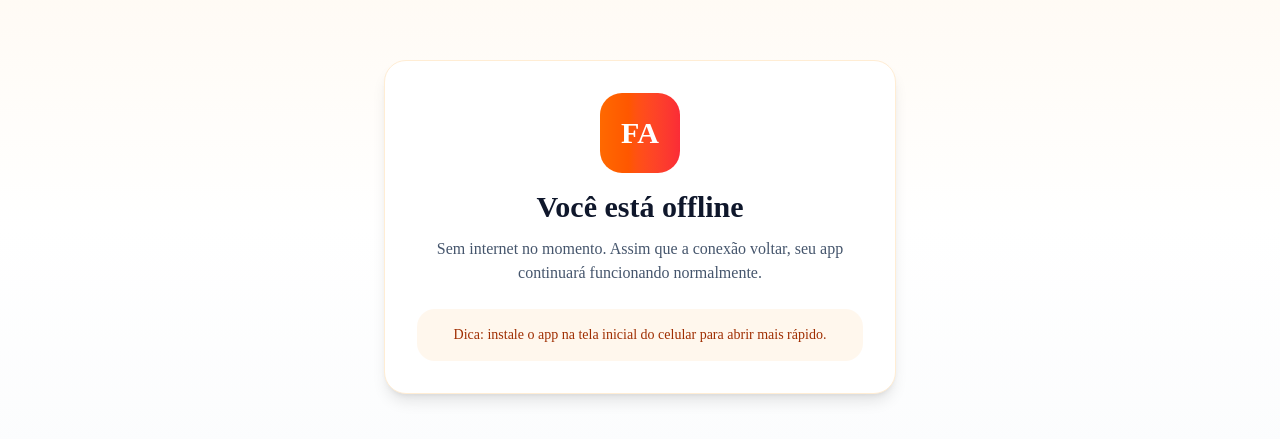
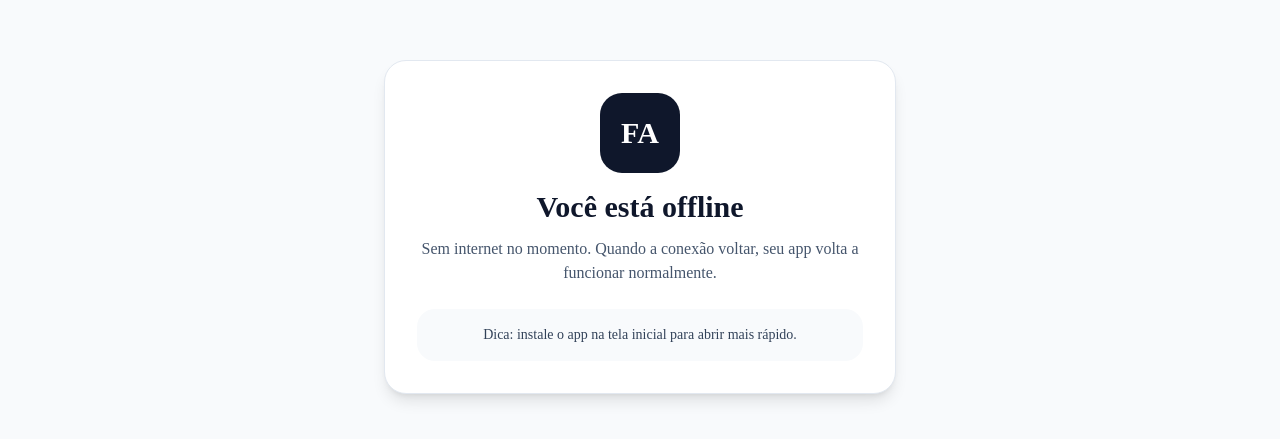
Before and after one commit to VastCommerce/precificacao-marketplace, a Next.js app: page /offline in a window 1280 px wide. Shown: the part 173-612 px from the top of the page. Built offline with nearby package versions, Linux system fonts and the light colour scheme.

Commit message:
layout saas com botao instalar pwa

```diff
--- a/app/layout.tsx
+++ b/app/layout.tsx
@@ -1,33 +1,23 @@
-import type { Metadata } from "next";
-import { Geist, Geist_Mono } from "next/font/google";
-import "./globals.css";
-
-const geistSans = Geist({
-  variable: "--font-geist-sans",
-  subsets: ["latin"],
-});
-
-const geistMono = Geist_Mono({
-  variable: "--font-geist-mono",
-  subsets: ["latin"],
-});
+import type { Metadata, Viewport } from 'next'
+import './globals.css'
 
 export const metadata: Metadata = {
-  title: "Create Next App",
-  description: "Generated by create next app",
-};
+  title: 'Calculadora Marketplace',
+  description: 'Precificação Shopee e Mercado Livre com PWA.',
+}
+
+export const viewport: Viewport = {
+  themeColor: '#0f172a',
+}
 
 export default function RootLayout({
   children,
 }: Readonly<{
-  children: React.ReactNode;
+  children: React.ReactNode
 }>) {
   return (
-    <html
-      lang="en"
-      className={`${geistSans.variable} ${geistMono.variable} h-full antialiased`}
-    >
-      <body className="min-h-full flex flex-col">{children}</body>
+    <html lang="pt-BR">
+      <body>{children}</body>
     </html>
-  );
+  )
 }
--- a/app/manifest.ts
+++ b/app/manifest.ts
@@ -2,13 +2,13 @@ import { MetadataRoute } from 'next'
 
 export default function manifest(): MetadataRoute.Manifest {
   return {
-    name: 'Precificação Marketplace',
-    short_name: 'Precificação',
-    description: 'Calculadora de precificação Shopee',
+    name: 'Calculadora Marketplace',
+    short_name: 'Marketplace',
+    description: 'Precificação Shopee e Mercado Livre com PWA.',
     start_url: '/',
     display: 'standalone',
-    background_color: '#ffffff',
-    theme_color: '#ea580c',
+    background_color: '#f8fafc',
+    theme_color: '#0f172a',
     icons: [
       {
         src: '/icon-192.png',
--- a/app/offline/page.tsx
+++ b/app/offline/page.tsx
@@ -1,8 +1,8 @@
 export default function OfflinePage() {
   return (
-    <div className="min-h-screen bg-gradient-to-b from-orange-50 via-white to-slate-50 flex items-center justify-center p-6">
-      <div className="w-full max-w-lg rounded-3xl border border-orange-100 bg-white p-8 shadow-lg text-center">
-        <div className="mx-auto mb-4 flex h-20 w-20 items-center justify-center rounded-3xl bg-gradient-to-r from-orange-500 to-red-500 text-3xl font-bold text-white">
+    <div className="min-h-screen bg-slate-50 flex items-center justify-center p-6">
+      <div className="w-full max-w-lg rounded-3xl border border-slate-200 bg-white p-8 shadow-lg text-center">
+        <div className="mx-auto mb-4 flex h-20 w-20 items-center justify-center rounded-3xl bg-slate-900 text-3xl font-bold text-white">
           FA
         </div>
 
@@ -11,11 +11,11 @@ export default function OfflinePage() {
         </h1>
 
         <p className="mt-3 text-slate-600">
-          Sem internet no momento. Assim que a conexão voltar, seu app continuará funcionando normalmente.
+          Sem internet no momento. Quando a conexão voltar, seu app volta a funcionar normalmente.
         </p>
 
-        <div className="mt-6 rounded-2xl bg-orange-50 p-4 text-sm text-orange-800">
-          Dica: instale o app na tela inicial do celular para abrir mais rápido.
+        <div className="mt-6 rounded-2xl bg-slate-50 p-4 text-sm text-slate-700">
+          Dica: instale o app na tela inicial para abrir mais rápido.
         </div>
       </div>
     </div>
--- a/app/page.tsx
+++ b/app/page.tsx
@@ -1,6 +1,6 @@
 'use client'
 
-import { useMemo, useState } from 'react'
+import { useEffect, useMemo, useState } from 'react'
 import { Button } from '@/components/ui/button'
 import { Input } from '@/components/ui/input'
 import { Label } from '@/components/ui/label'
@@ -20,6 +20,11 @@ type CategoriaML =
   | 'construcao'
   | 'informatica'
   | 'eletrodomesticos'
+
+type BeforeInstallPromptEvent = Event & {
+  prompt: () => Promise<void>
+  userChoice: Promise<{ outcome: 'accepted' | 'dismissed' }>
+}
 
 function toNumber(v: string) {
   return Number(v.replace(',', '.')) || 0
@@ -192,6 +197,44 @@ export default function Page() {
   const [margem, setMargem] = useState('20')
   const [precoAlvo, setPrecoAlvo] = useState('0')
 
+  const [installPrompt, setInstallPrompt] = useState<BeforeInstallPromptEvent | null>(null)
+  const [appInstalado, setAppInstalado] = useState(false)
+
+  useEffect(() => {
+    if ('serviceWorker' in navigator) {
+      navigator.serviceWorker.register('/sw.js').catch(() => {})
+    }
+  }, [])
+
+  useEffect(() => {
+    const handler = (e: Event) => {
+      e.preventDefault()
+      setInstallPrompt(e as BeforeInstallPromptEvent)
+    }
+
+    const installedHandler = () => {
+      setAppInstalado(true)
+      setInstallPrompt(null)
+    }
+
+    window.addEventListener('beforeinstallprompt', handler)
+    window.addEventListener('appinstalled', installedHandler)
+
+    return () => {
+      window.removeEventListener('beforeinstallprompt', handler)
+      window.removeEventListener('appinstalled', installedHandler)
+    }
+  }, [])
+
+  const instalarApp = async () => {
+    if (!installPrompt) return
+    await installPrompt.prompt()
+    const choice = await installPrompt.userChoice
+    if (choice.outcome === 'accepted') {
+      setInstallPrompt(null)
+    }
+  }
+
   const resultado = useMemo(() => {
     const custoNum = toNumber(custo)
     const embalagemNum = toNumber(embalagem)
@@ -320,6 +363,7 @@ export default function Page() {
                 <span className="inline-flex items-center rounded-full bg-slate-100 px-3 py-1 text-xs font-medium text-slate-700">
                   SaaS • Precificação • Shopee + Mercado Livre
                 </span>
+
                 <div>
                   <h1 className="text-3xl font-bold tracking-tight text-slate-900 md:text-4xl">
                     Calculadora Marketplace
@@ -328,6 +372,16 @@ export default function Page() {
                     Simule preço ideal ou preço alvo com comissão, imposto, peso cubado e frete automático.
                   </p>
                 </div>
+
+                {!appInstalado && installPrompt && (
+                  <Button
+                    type="button"
+                    onClick={instalarApp}
+                    className="rounded-xl bg-slate-900 hover:bg-slate-800"
+                  >
+                    Instalar aplicativo
+                  </Button>
+                )}
               </div>
 
               <div className="grid grid-cols-1 gap-3 sm:grid-cols-3 lg:min-w-[480px]">
--- a/public/sw.js
+++ b/public/sw.js
@@ -1,4 +1,4 @@
-const CACHE_NAME = 'precificacao-v3'
+const CACHE_NAME = 'calculadora-marketplace-v1'
 const OFFLINE_URL = '/offline'
 
 self.addEventListener('install', (event) => {
```
